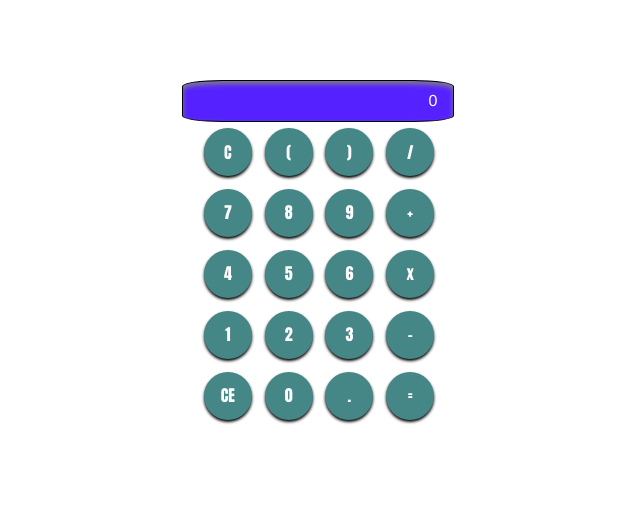
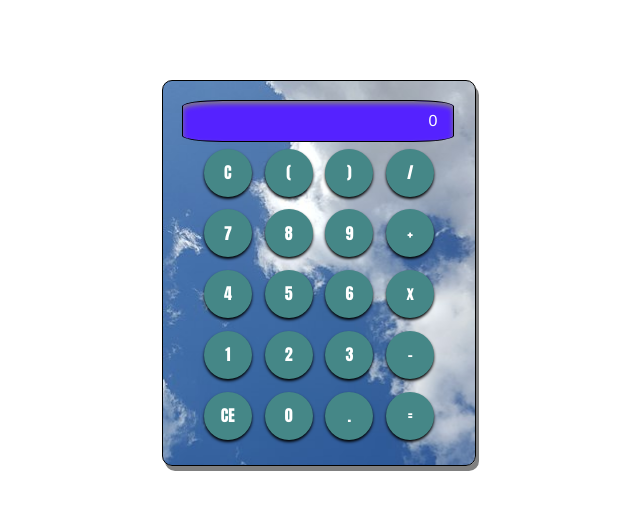
Before and after one commit to asouil/Calculatrice, a plain HTML site: page index.html in a window 1280 px wide. Shown: the whole page, without its empty margins (321-961 px from the left). Drawn offline with nearby package versions, Linux system fonts and the light colour scheme.

Commit message:
rétablissement de quelques données

```diff
--- a/index.html
+++ b/index.html
@@ -10,7 +10,7 @@
 	<body>
 		<div class="container d-flex justify-content-center col-12">
 			<div class="flex-row">
-				<div id="calculator col-12">
+				<div id="calculator" class="col-12">
 					<div id="affichage" class="col-12">0</div>
 
 					<div id="pad0" class="col-12 d-flex">
--- a/style.css
+++ b/style.css
@@ -17,7 +17,7 @@ p {
 	padding: 1.2em;
 	box-shadow: 3px 5px #808080;
 	background-color: #87CEEB;
-	background: url(nuageux.jpg);
+	background: url(./nuageux.jpg);
 }
 
 #affichage {
@@ -59,7 +59,7 @@ p {
 	-webkit-box-shadow: 0px 1px 3px black;
 	-moz-box-shadow: 0px 1px 3px black;
 	box-shadow: 0px 1px 3px black;
-	}
+}
 
 .custom-btn:active {
 	position: relative;
```
